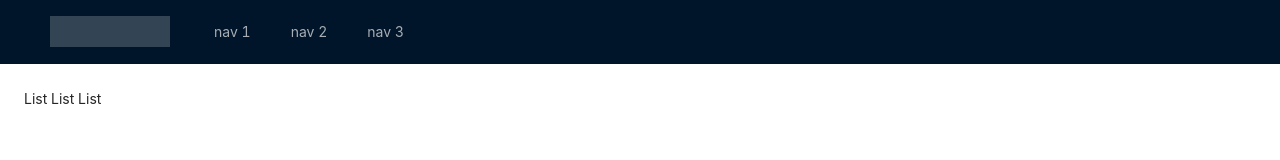
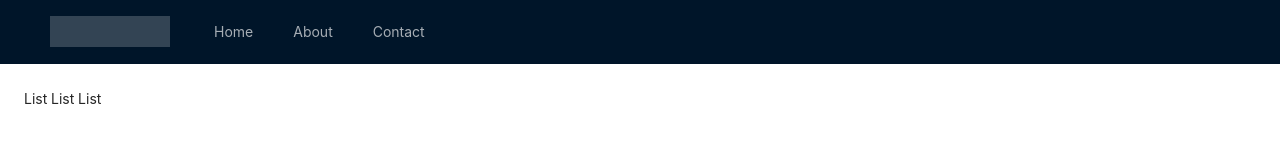
Before and after one commit to rajrachchh14/react-typescrript-examples, a React (Create React App) app: page / in a window 1280 px wide. Shown: the top 160 px of the page. Built offline with nearby package versions, Linux system fonts and the light colour scheme; no server answers.

Commit message:
1 file modified

```diff
--- a/Component/Reusable/HeaderLayout.tsx
+++ b/Component/Reusable/HeaderLayout.tsx
@@ -8,9 +8,9 @@ function HeaderLayout() {
       <Header style={{ position: 'fixed', zIndex: 1, width: '100%' }}>
         <div className="logo" />
         <Menu theme="dark" mode="horizontal">
-          <Menu.Item key="1">nav 1</Menu.Item>
-          <Menu.Item key="2">nav 2</Menu.Item>
-          <Menu.Item key="3">nav 3</Menu.Item>
+          <Menu.Item key="1">Home</Menu.Item>
+          <Menu.Item key="2">About</Menu.Item>
+          <Menu.Item key="3">Contact</Menu.Item>
         </Menu>
       </Header>
     </Layout>
```
